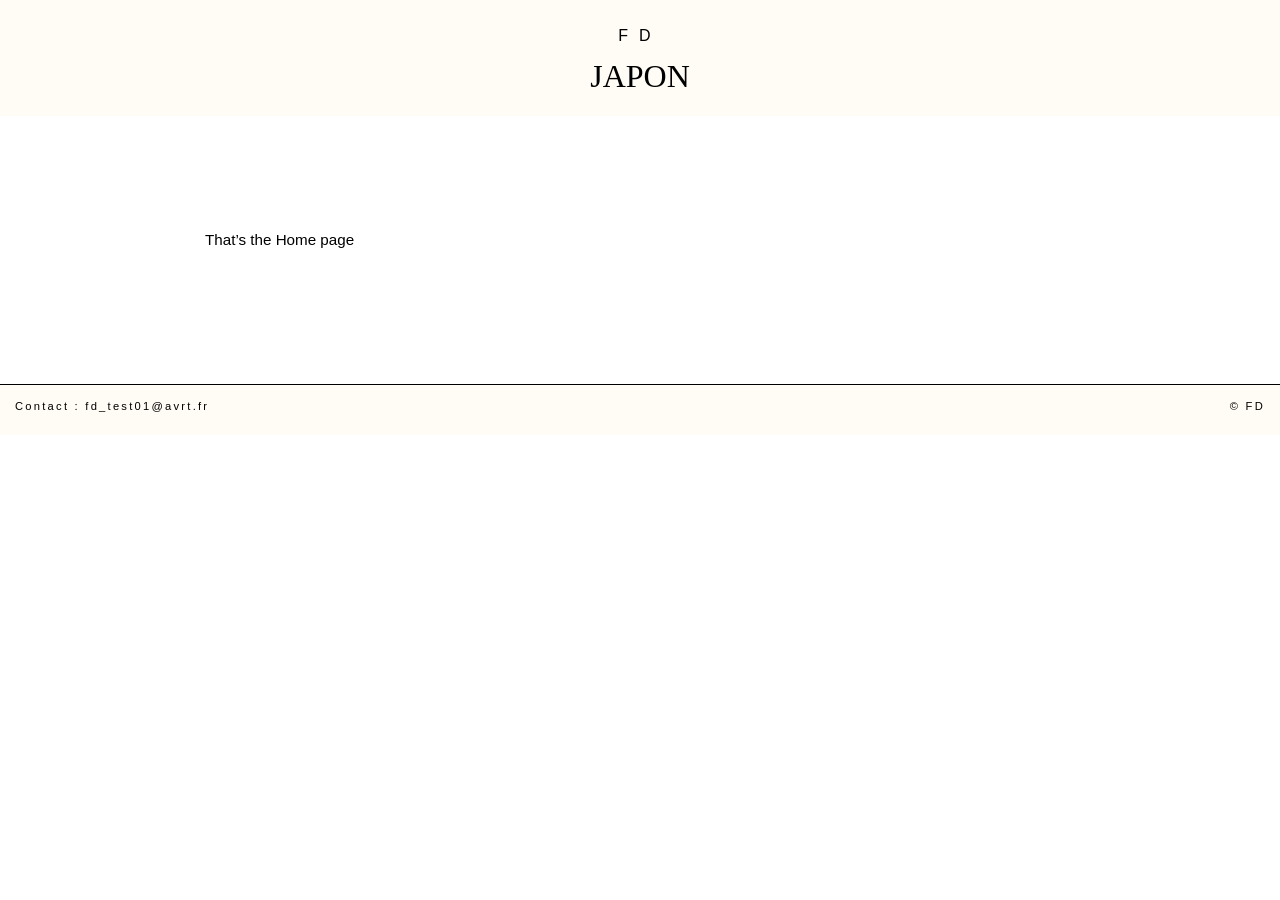
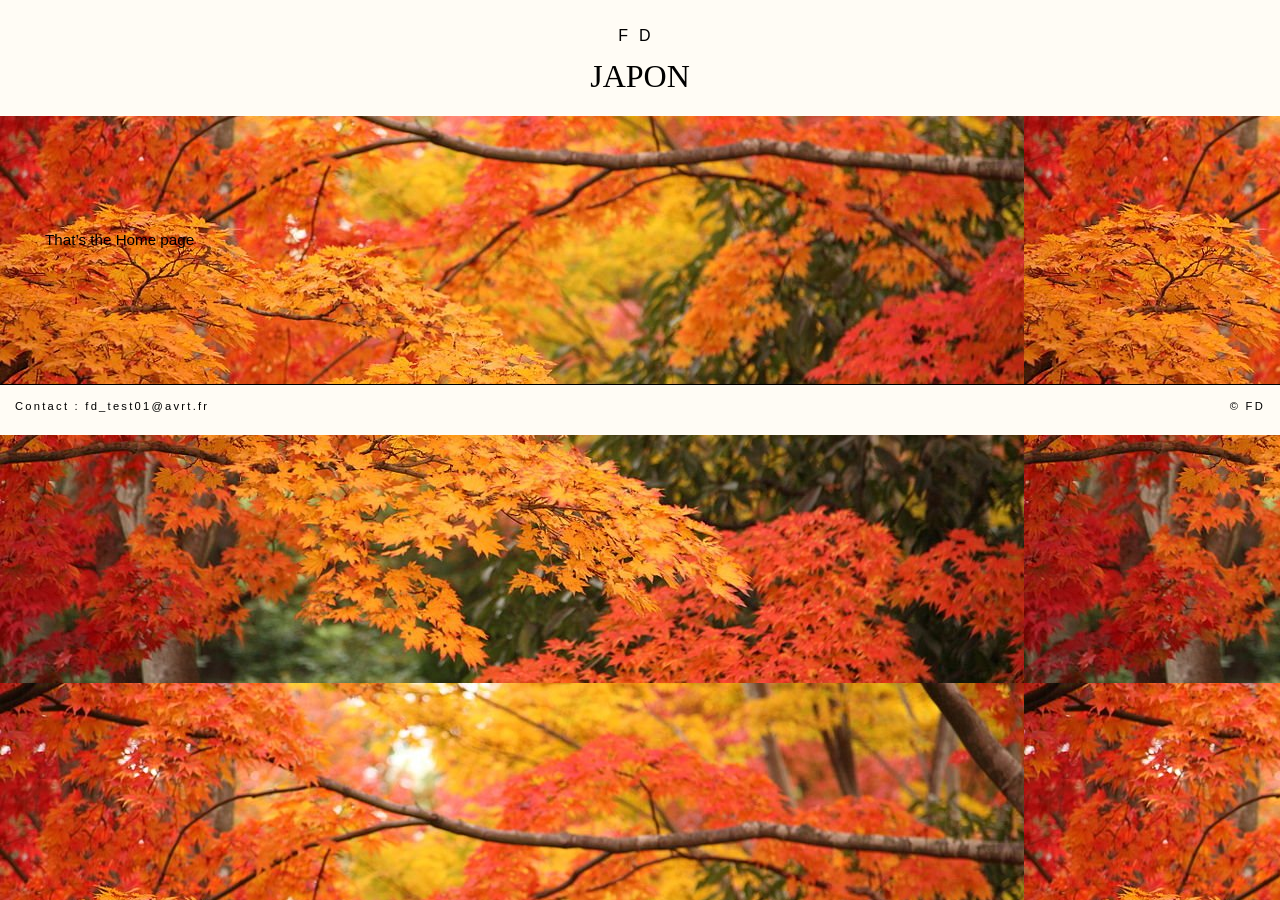
Before and after one commit to fdjapon/fdjapon.github.io, a Jekyll site: the page built from index.md, in a window 1280 px wide. Built offline with Jekyll 4.4.1, drawn with Linux system fonts in a browser that asks for light colours.

Commit message:
TEST CSS

```diff
--- a/_sass/main.scss
+++ b/_sass/main.scss
@@ -2,15 +2,15 @@ $background-color: #fffcf5;;
 
 body {
   margin: 0;
-  background: url('/assets/back.jpg');
+  background: url('/assets/images/back.jpg');
   background-size: auto;
-  font-family: raleway, sans-serif;
+  font-family: Cormorant, sans-serif;
   font-weight: 400;
   font-style: normal;
 }
 
 h1, h2 {
-  font-family: bookmania, serif;
+  font-family: Cormorant, serif;
   font-weight: 400;
   font-style: normal;
 }
@@ -22,7 +22,7 @@ h2 {
 #name {
   font-size: 0.5em;
   letter-spacing: 0.7em;
-  font-family: raleway, sans-serif;
+  font-family: Cormorant, sans-serif;
   font-weight: 400;
   font-style: normal;
 }
@@ -138,61 +138,6 @@ button {
   }
 }
 
-#modal {
-  display: none;
-  position: fixed;
-  z-index: 1;
-  left: 0;
-  top: 0;
-  width: 100%;
-  height: 100%;
-  background-color: rgba(0,0,0,0.45);
-  > div {
-    display: flex;
-    position: relative;
-    background-color: $background-color;
-    margin: auto;
-    padding: 40px;
-    border: 1px solid #000;
-    width: 800px;
-    > div {
-      flex: 1;
-    }
-    p {
-      padding: 0;
-    }
-    .booking p {
-      padding-top: 12px;
-    }
-    #lesson-id {
-      display: none;
-    }
-    #lesson-description {
-      padding-right: 20px;
-    }
-    #lesson-time:first-letter {
-        text-transform: uppercase;
-    }
-    #lesson-warning{
-      font-style: italic;
-    }
-  }
-  #close-modal {
-    position: absolute;
-    right: 9px;
-    top: 4px;
-    color: #aaa;
-    float: right;
-    font-size: 35px;
-    font-weight: bold;
-    &:hover, &:focus {
-      color: #000;
-      text-decoration: none;
-      cursor: pointer;
-    }
-  }
-}
-
 footer {
   margin-top:auto;
   min-height: 20px;
@@ -207,7 +152,7 @@ footer {
 
 @media screen and (max-width: 1280px) {
   #content {
-    width: 75%;
+    width: 100%;
   }
   p {
     padding: 45px;
```
Also changed, not shown: assets/images/back.jpg (added).
